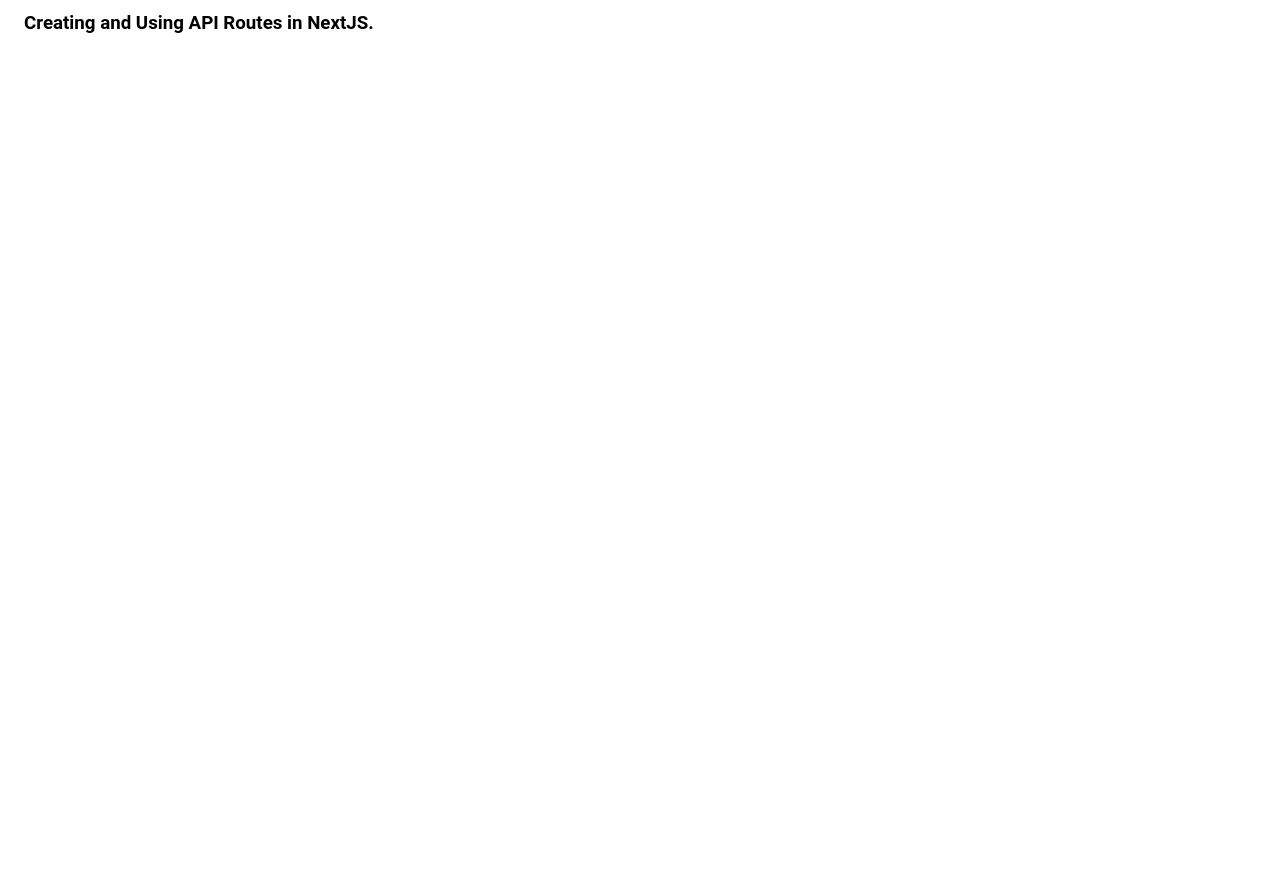
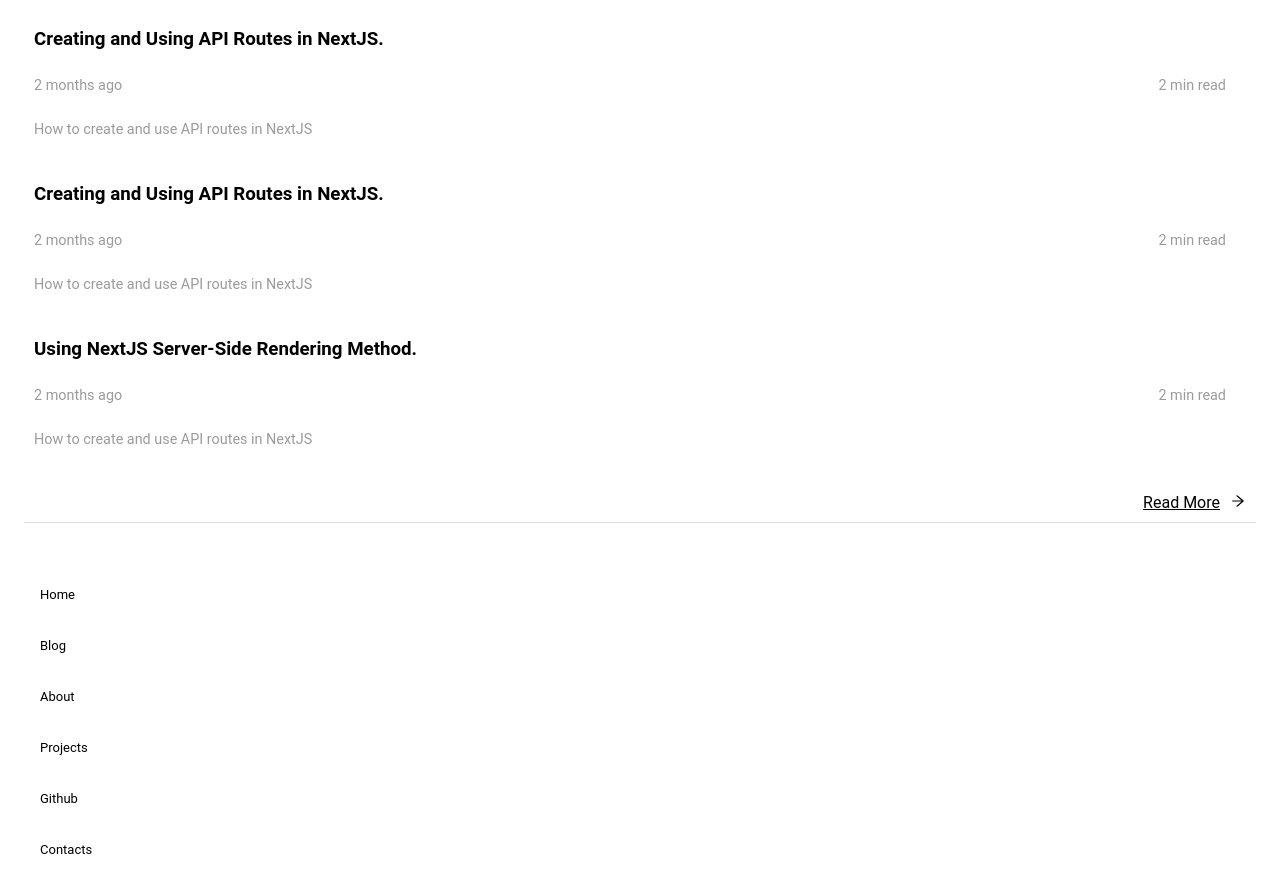
Before and after one commit to AlekoDimitrov/alekodimitrov.com-personal, a Next.js app: page / in a window 1280 px wide. Shown: the part 620-1512 px from the top of the page. Before the commit the page ends 800 px from the top, so only its background shows below. Built offline with nearby package versions, Linux system fonts and the light colour scheme.

Commit message:
Add Blog layout and footer

```diff
--- /dev/null
+++ b/src/components/Footer/Footer.tsx
@@ -0,0 +1,43 @@
+import { Box, Link, List, ListItem } from "@mui/material";
+import React from "react";
+
+const Footer = () => {
+  return (
+    <Box padding={"24px"}>
+      <List>
+        <ListItem className="footerListItems">
+          <Link href="#" color={"#00000"} underline={"none"} fontSize={"small"}>
+            Home
+          </Link>
+        </ListItem>
+        <ListItem className="footerListItems">
+          <Link href="#" color={"#00000"} underline={"none"} fontSize={"small"}>
+            Blog
+          </Link>
+        </ListItem>
+        <ListItem className="footerListItems">
+          <Link href="#" color={"#00000"} underline={"none"} fontSize={"small"}>
+            About
+          </Link>
+        </ListItem>
+        <ListItem className="footerListItems">
+          <Link href="#" color={"#00000"} underline={"none"} fontSize={"small"}>
+            Projects
+          </Link>
+        </ListItem>
+        <ListItem className="footerListItems">
+          <Link href="#" color={"#00000"} underline={"none"} fontSize={"small"}>
+            Github
+          </Link>
+        </ListItem>
+        <ListItem className="footerListItems">
+          <Link href="#" color={"#00000"} underline={"none"} fontSize={"small"}>
+            Contacts
+          </Link>
+        </ListItem>
+      </List>
+    </Box>
+  );
+};
+
+export default Footer;
--- a/src/components/LatestPosts/LatestPosts.tsx
+++ b/src/components/LatestPosts/LatestPosts.tsx
@@ -1,14 +1,94 @@
-import { Box } from "@mui/system";
+import { Box, Divider, Link } from "@mui/material";
 import React from "react";
+import { motion, AnimatePresence } from "framer-motion";
+import { AiOutlineArrowRight } from "react-icons/ai";
+
+const blogVariants = {
+  initial: {
+    backgroundColor: "#ffff",
+  },
+  whileHover: {
+    scale: 1.01,
+    backgroundColor: "#f5f5f5",
+  },
+};
 
 const LatestPosts = () => {
   return (
     <>
       <Box padding={3}>
         <h2>Latest Posts</h2>
-        <Box>
-          <h3>Creating and Using API Routes in NextJS.</h3>
+        <Link href={"#"} underline={"none"}>
+          <motion.div
+            className="latestPostsDIV"
+            variants={blogVariants}
+            initial="initial"
+            whileHover="whileHover"
+          >
+            <h3 className="latestPostsH3">
+              Creating and Using API Routes in NextJS.
+            </h3>
+            <Box display={"flex"} justifyContent={"space-between"} pr={"20px"}>
+              <p className="latestPostsP">2 months ago</p>
+              <p className="latestPostsP">2 min read</p>
+            </Box>
+            <p className="latestPostsP">
+              How to create and use API routes in NextJS
+            </p>
+          </motion.div>
+        </Link>
+        <Link href={"#"} underline={"none"}>
+          <motion.div
+            className="latestPostsDIV"
+            variants={blogVariants}
+            initial="initial"
+            whileHover="whileHover"
+          >
+            <h3 className="latestPostsH3">
+              Creating and Using API Routes in NextJS.
+            </h3>
+            <Box display={"flex"} justifyContent={"space-between"} pr={"20px"}>
+              <p className="latestPostsP">2 months ago</p>
+              <p className="latestPostsP">2 min read</p>
+            </Box>
+            <p className="latestPostsP">
+              How to create and use API routes in NextJS
+            </p>
+          </motion.div>
+        </Link>
+        <Link href={"#"} underline={"none"}>
+          <motion.div
+            className="latestPostsDIV"
+            variants={blogVariants}
+            initial="initial"
+            whileHover="whileHover"
+          >
+            <h3 className="latestPostsH3">
+              Using NextJS Server-Side Rendering Method.
+            </h3>
+            <Box display={"flex"} justifyContent={"space-between"} pr={"20px"}>
+              <p className="latestPostsP">2 months ago</p>
+              <p className="latestPostsP">2 min read</p>
+            </Box>
+            <p className="latestPostsP">
+              How to create and use API routes in NextJS
+            </p>
+          </motion.div>
+        </Link>
+        <Box padding={"10px"}>
+          <Link href="#" color={"#00000"}>
+            <Box display={"flex"} justifyContent={"flex-end"}>
+              <motion.div
+                className="latestPostsMOTIONDIV"
+                whileHover={{ color: "#9c27b0" }}
+              >
+                <p className="readMore">Read More</p>
+                <AiOutlineArrowRight />
+              </motion.div>
+            </Box>
+          </Link>
         </Box>
+        <Divider />
       </Box>
     </>
   );
--- a/src/components/Navbar/MobileNavigation.tsx
+++ b/src/components/Navbar/MobileNavigation.tsx
@@ -8,7 +8,7 @@
 } from "@mui/material";
 import zIndex from "@mui/material/styles/zIndex";
 import React from "react";
-import { motion, AnimatePresence } from "framer-motion";
+import { motion } from "framer-motion";
 
 const mobileNavLinks = [
   { id: 1, href: "#", text: "Home" },
--- a/src/components/Navbar/Navbar.tsx
+++ b/src/components/Navbar/Navbar.tsx
@@ -16,7 +16,7 @@
   };
   return (
     <Box>
-      <AppBar color="secondary">
+      <AppBar color="primary">
         <Toolbar>
           <Box
             sx={{
--- a/src/pages/index.tsx
+++ b/src/pages/index.tsx
@@ -9,13 +9,24 @@
 import MobileNavigation from "../components/Navbar/MobileNavigation";
 import { AnimatePresence } from "framer-motion";
 import LatestPosts from "../components/LatestPosts/LatestPosts";
+import Footer from "../components/Footer/Footer";
 
-const theme = createTheme({});
+const theme = createTheme({
+  palette: {
+    primary: {
+      main: "#781e86",
+    },
+    secondary: {
+      main: "#5827b0",
+    },
+  },
+});
 
 const Home: NextPage = () => {
   const [mobileNavigation, setMobileNavigation] = useState<boolean>(false);
 
   return (
+    <ThemeProvider theme={theme}>
       <>
         <Navbar
           setMobileNavigation={setMobileNavigation}
@@ -26,7 +37,9 @@
         </AnimatePresence>
         <Hero />
         <LatestPosts />
+        <Footer />
       </>
+    </ThemeProvider>
   );
 };
 
--- a/styles/globals.css
+++ b/styles/globals.css
@@ -42,3 +42,35 @@
   align-items: center;
   color: rgb(155, 155, 155);
 }
+
+.latestPostsH3 {
+  color: black;
+  margin: 0;
+}
+
+.latestPostsP {
+  font-size: 0.9rem;
+}
+.latestPostsDIV {
+  padding: 10px;
+  height: 130px;
+  display: flex;
+  flex-direction: column;
+  justify-content: space-between;
+  color: rgb(155, 155, 155);
+  margin: 25px 0px;
+  border-radius: 20px;
+}
+
+.readMore {
+  margin-right: 10px;
+}
+
+.latestPostsMOTIONDIV {
+  display: flex;
+}
+
+.footerListItems {
+  padding: 0;
+  margin-bottom: 20px;
+}
```
Lines whose indentation alone changed are shown as unchanged.
